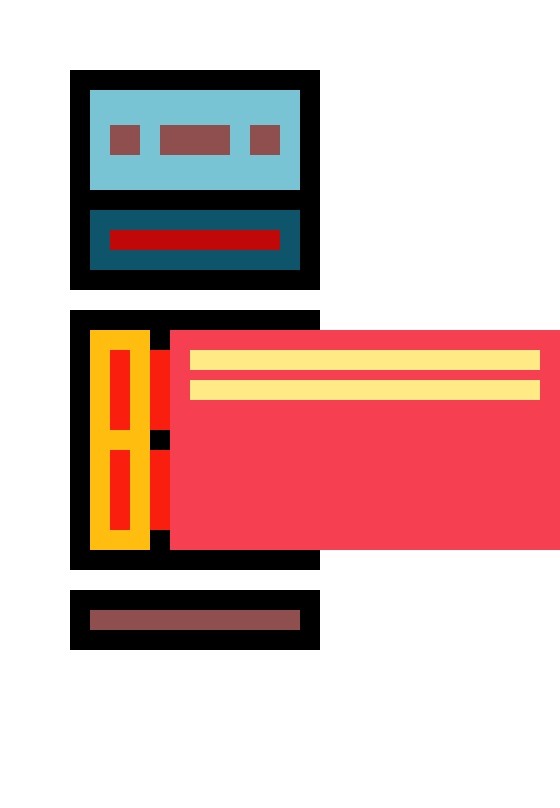
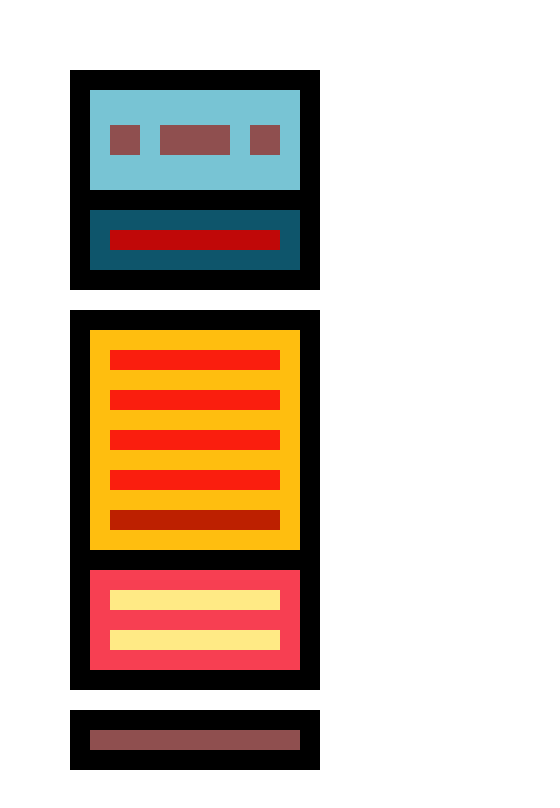
Before and after one commit to Olivermusico/React, a plain HTML site: page Sprint-1/index.html in a window 390 px wide. Shown: the whole page, 560 px wide, since content can reach past the window. Drawn offline with Linux system fonts and the light colour scheme.

Commit message:
actualització media query

```diff
--- a/Sprint-1/styles.css
+++ b/Sprint-1/styles.css
@@ -56,8 +56,8 @@
 
     .articulos {
         background: #ffbe0f;
+        display: flex;
         flex: 2 1 auto;
-        display: flex;
         flex-flow: row wrap;
     }
 
@@ -72,13 +72,14 @@
     }
 
     .aside {
+        display: flex;
         background: #f73f52;
+        flex-flow: column;
         flex: 1 1 auto;
     }
 
     .publicida {
         background: #ffea85;
-        display: flex;
     }
 
     .footer {
@@ -108,12 +109,12 @@
     /* mobile portrait */
 
     @media (min-width: 320px) and (max-width: 480px) {
+        .section {
+            display: flex;
+            flex-direction: column;
+        }
         .articulos {
             display: flex;
             flex-direction: column;
         }
-        .publicida {
-            flex-direction: column;
-            width: 350px;
-        }
     }
```
